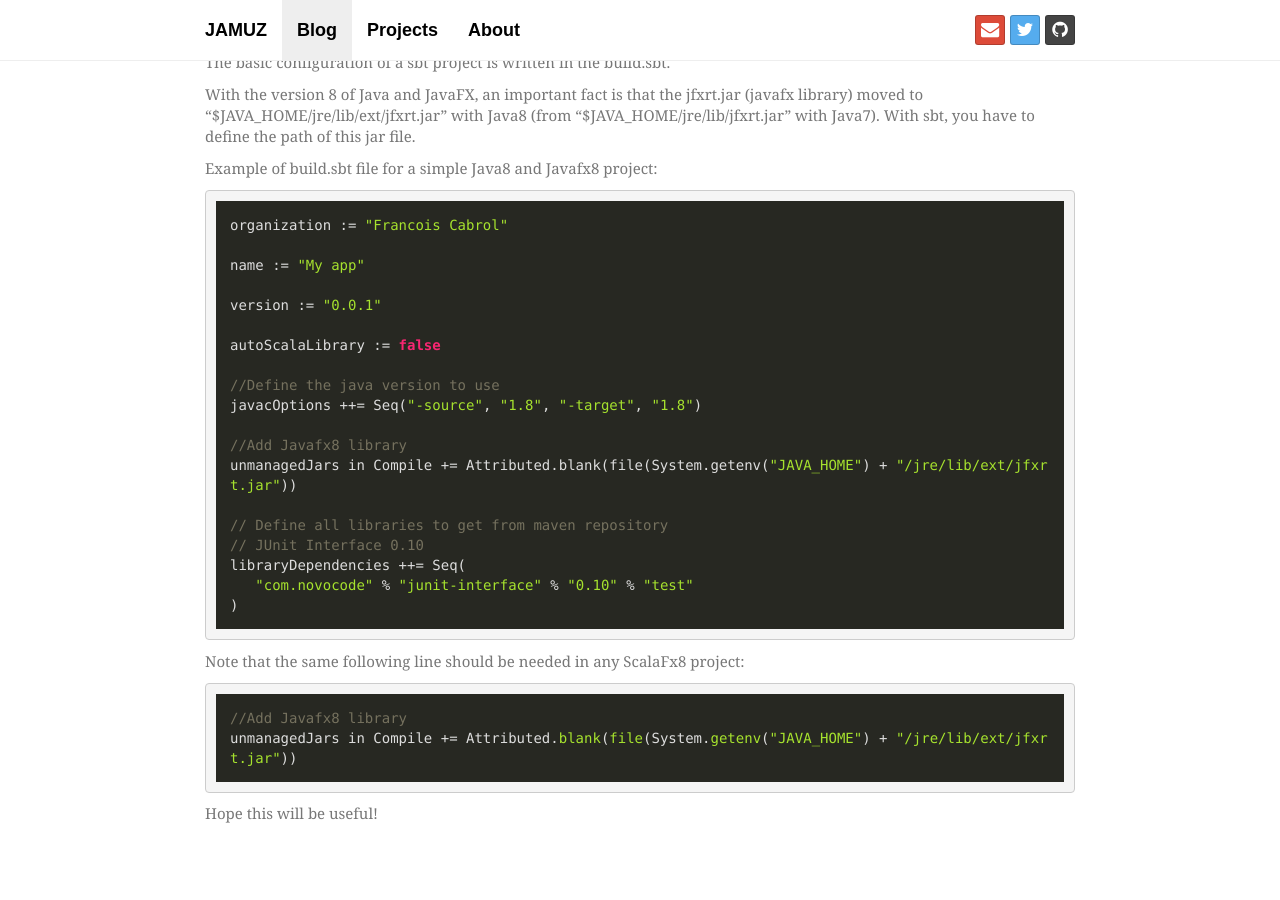
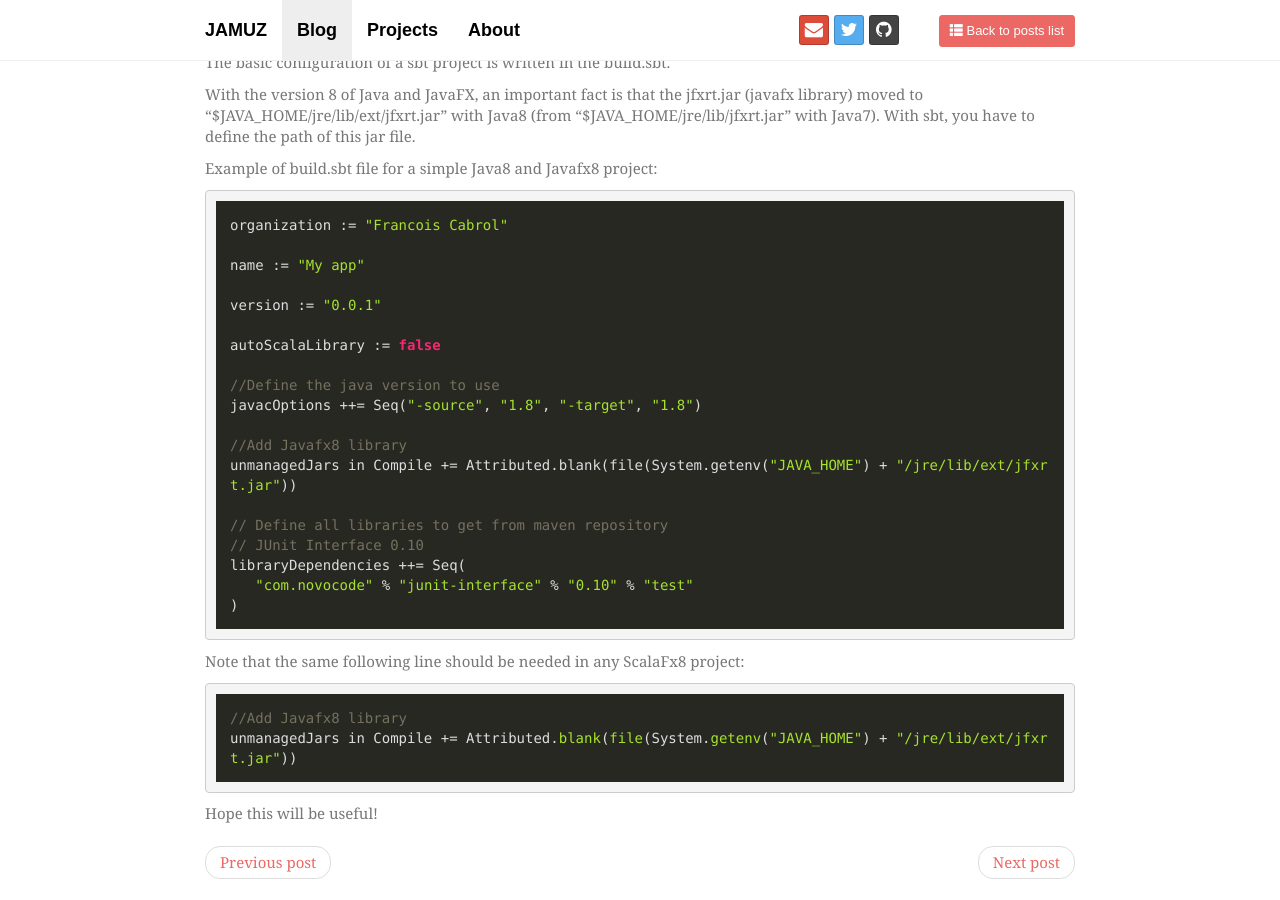
Before and after one commit to francoiscabrol/francoiscabrol.github.source, a Jekyll site: the page built from blog/_posts/2014-07-08-javafx8-with-sbt.markdown, in a window 1280 px wide and 900 px high, scrolled down 327 px. Built offline with Jekyll 4.4.1, drawn with Linux system fonts in a browser that asks for light colours; nearby versions of some CDN libraries; some web fonts are replaced; before the commit the page ends 1162 px from its top, so only the background shows below that.

Commit message:
Modified search and posts

```diff
--- a/_layouts/default.html
+++ b/_layouts/default.html
@@ -39,7 +39,29 @@
               </li>
               {% endif %}
             {% endfor %}
+                      </ul>
+          {% if page.categories contains 'blog' %}
+          <ul class="nav-network">
+            <li>
+              <a href="/blog/">
+                <button type="button" class="btn btn-primary btn-sm">
+                    <span class="glyphicon glyphicon-th-list"></span> Back to posts list
+                </button>
+              </a>
+            </li>
           </ul>
+          {% endif %}
+          {% if page.categories contains 'project' %}
+          <ul class="nav-network">
+            <li>
+              <a href="/project/">
+                <button type="button" class="btn btn-primary btn-sm">
+                    <span class="glyphicon glyphicon-th-list"></span> Back to projects list
+                </button>
+              </a>
+            </li>
+          </ul>
+          {% endif %}
           <ul class="nav-network">
             <li>
 	    <a class="btn btn-sm btn-social-icon btn-google-plus" href="mailto:{{site.mail}}" data-toggle="tooltip" data-placement="bottom" title="{{site.mail}}">
--- a/_layouts/post.html
+++ b/_layouts/post.html
@@ -27,6 +27,19 @@
 <!-- by <a class="entry-author" href="/about/">{{site.author}}</a> -->
 </div>
 
+<ul class="pager">
+    <li class="previous">
+      {% if page.next_in_category.url %}
+        <a href="{{page.next_in_category.url}}">Previous post</a>
+      {% endif %}
+    </li>
+    <li class="next">
+      {% if page.previous_in_category.url %}
+        <a href="{{page.previous_in_category.url}}">Next post</a>
+      {% endif %}
+    </li>
+</ul>
+
 {% if page.comments %}
  <div id="disqus_thread"></div>
     <script type="text/javascript">
--- /dev/null
+++ b/_plugins/within_category_post_navigation.rb
@@ -0,0 +1,24 @@
+module Jekyll
+	class WithinCategoryPostNavigation < Generator
+		def generate(site)
+			site.categories.each_pair do |category, posts|
+				posts.sort! { |a,b| b <=> a}
+				posts.each do |post|
+					index = posts.index post
+					next_in_category = nil
+					previous_in_category = nil
+					if index
+						if index < posts.length - 1
+							next_in_category = posts[index + 1]
+						end
+						if index > 0
+							previous_in_category = posts[index - 1]
+						end
+					end
+					post.data["next_in_category"] = next_in_category unless next_in_category.nil?
+					post.data["previous_in_category"] = previous_in_category unless previous_in_category.nil?
+				end
+			end
+		end
+	end
+end
--- a/assets/js/search.js
+++ b/assets/js/search.js
@@ -69,7 +69,7 @@
       '<section class="post">'
         // Page anchor
         + '<header class="entry-header">'
-        + '<h3 class="entry-title">' + '<a href="' + post.href + '">' + post.title + '</a>' + '</h3>'
+        + '<h3 class="entry-title">' + '<a href="' + post.href + '">' + post.title + '</a> (' + post.category + ')</h3>'
           // Post date
           + '<p class="entry-meta">'
           // Tags
@@ -81,7 +81,7 @@
 };
 
 updateHeader = function (categories, tag){
-  var s = 'Results for "' + tag;
+  var s = 'Related to "' + tag;
   if (categories != null)
     s += '" in ' + categories;
   else
```
